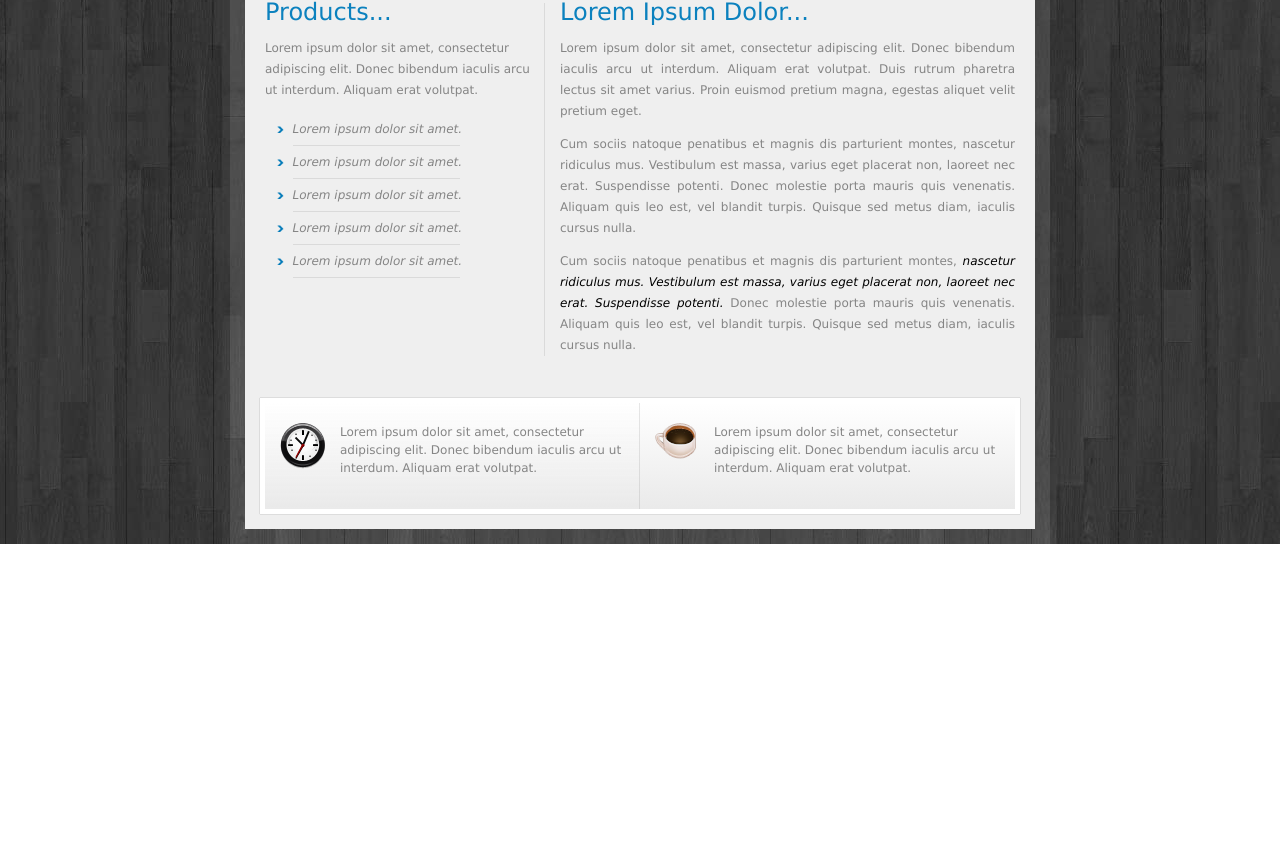
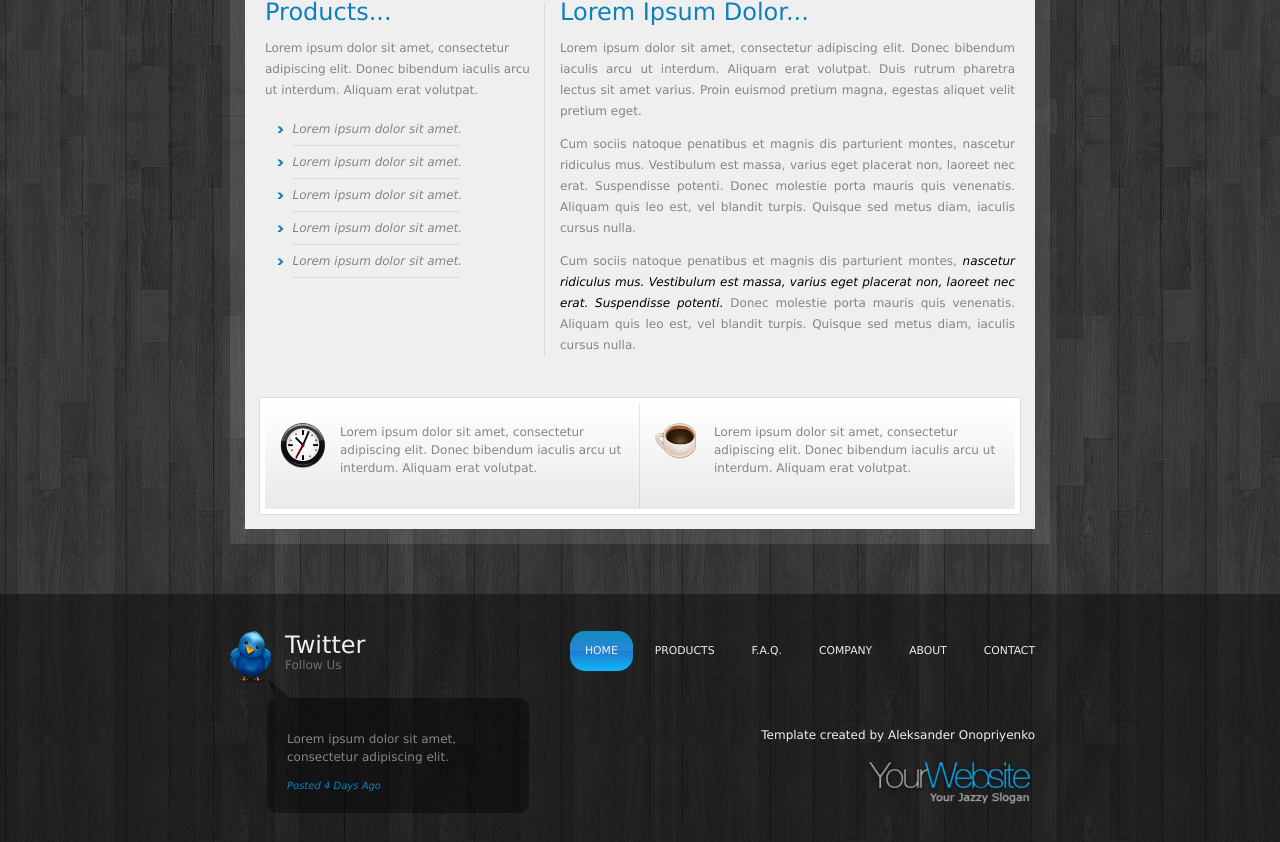
Before and after one commit to aleksandr-onopriyenko/simple-template, a website: page index.html in a window 1280 px wide. Shown: the part 374-1216 px from the top of the page. Before the commit the page ends 918 px from the top, so only its background shows below. Drawn offline with Linux system fonts and the light colour scheme.

Commit message:
finish footer

```diff
--- a/assets/scss/_carousel.scss
+++ b/assets/scss/_carousel.scss
@@ -96,9 +96,8 @@
 
     color: #ffffff;
 
+    @include block-with-text;
     font-size: 2rem;
-
-    @include block-with-text;
   }
 
   &__item-description-text {
@@ -109,8 +108,6 @@
 .active {
   opacity: 1;
 }
-
-
 
 .prev {
   left: 0;
--- a/assets/scss/_common.scss
+++ b/assets/scss/_common.scss
@@ -40,7 +40,6 @@ body {
   flex-direction: column;
 
   max-width: $lg;
-  min-height: 100vh;
   margin: 0 auto;
   padding: 0 $gap;
 }
--- a/assets/scss/_footer.scss
+++ b/assets/scss/_footer.scss
@@ -0,0 +1,104 @@
+@use "pressets" as *;
+
+.footer {
+  min-height: 248px;
+  background-color: rgba(#000, 0.4);
+  padding-top: 37px;
+  padding-bottom: 30px;
+
+  &__wraper {
+    position: relative;
+
+    display: flex;
+    flex-direction: column;
+    align-items: flex-end;
+    gap: 55px;
+
+    @include sm {
+      height: 100%;
+    }
+  }
+
+  &__social {
+    position: absolute;
+    top: 0;
+    left: 15px;
+
+    display: flex;
+    gap: 9px;
+  }
+
+  &__social-img {
+    position: relative;
+  }
+
+  &__social-message {
+    width: 262px;
+    padding: 32px 20px 18px 20px;
+    position: absolute;
+    top: 67px;
+    left: 52px;
+    background: rgba(0, 0, 0, 0.4);
+    border-radius: 10px;
+
+    @include sm {
+      width: calc(100% - 80px);
+    }
+
+    p {
+      margin-bottom: 10px;
+    }
+
+    span {
+      font-style: italic;
+      color: $accent-color;
+      font-size: 10px;
+    }
+
+    &:before {
+      content: "";
+      display: block;
+      width: 25px;
+      height: 20px;
+
+      background-image: url(../img/twitter-speech-bubble.png);
+      position: absolute;
+      top: -19px;
+      left: 0;
+    }
+  }
+
+  &__social-title {
+    padding: 5px;
+    color: $light-color;
+    position: relative;
+    &::before {
+      content: "Follow Us";
+      font-size: 12px;
+      color: rgba($base-color, 0.8);
+
+      position: absolute;
+      bottom: 15px;
+    }
+  }
+
+  &__menu {
+    font-size: 0.9rem;
+    line-height: 1.5;
+
+    @include sm {
+      display: none;
+    }
+  }
+
+  &__copy {
+    padding: 0 15px;
+    display: flex;
+    flex-direction: column;
+    align-items: flex-end;
+    gap: 13px;
+    span {
+      color: $light-color;
+    }
+  }
+}
--- a/assets/scss/_header.scss
+++ b/assets/scss/_header.scss
@@ -76,12 +76,14 @@
     }
   }
   &__menu {
+    margin-top: -2px;
     @include sm {
       display: none;
       &--active {
         position: absolute;
         bottom: 38px;
         left: -15px;
+        z-index: 10;
 
         display: flex;
         align-items: stretch;
@@ -92,7 +94,7 @@
         transform: translateY(100%);
         text-align: center;
 
-        background-color: rgba(#000000, 0.4);
+        background-color: rgba(#000000, 0.8);
 
         gap: 0;
 
--- a/assets/scss/_main.scss
+++ b/assets/scss/_main.scss
@@ -2,6 +2,7 @@
 
 .main {
   width: 100%;
+  margin-bottom: 50px;
 
   border: $gap solid rgba($light-color, 0.1);
 
--- a/assets/scss/_menu.scss
+++ b/assets/scss/_menu.scss
@@ -8,6 +8,7 @@
   gap: 7px;
 
   &__link {
+    display: block;
     padding: 12px 15px;
 
     transition: background-color 0.5s;
@@ -18,11 +19,11 @@
     &--active,
     &:focus {
       background: linear-gradient(
-      to bottom,
-      #0f8bbe 0%,
-      #2989d8 50%,
-      #207cca 51%,
-      #0eb7fe 100%
+        to bottom,
+        #0f8bbe 0%,
+        #2989d8 50%,
+        #207cca 51%,
+        #0eb7fe 100%
       );
     }
 
--- a/index.html
+++ b/index.html
@@ -34,7 +34,7 @@
       </nav>
     </header>
 
-    <main class="main">
+    <div class="main">
       <div class="main__wrapper">
         <div class="carousel">
           <div class="carousel-slide">
@@ -87,25 +87,9 @@
           </div>
 
         </div>
-        <section class="main-content">
-          <div class="main-content__left">
-            <h2 class="title">Products...</h2>
-            <div class="main-content__left-content">
-              <p>
-                Lorem ipsum dolor sit amet, consectetur adipiscing elit. Donec bibendum iaculis arcu ut interdum.
-                Aliquam erat volutpat.
-              </p>
+        <div class="main-content">
 
-              <ul>
-                <li>Lorem ipsum dolor sit amet.</li>
-                <li>Lorem ipsum dolor sit amet.</li>
-                <li>Lorem ipsum dolor sit amet.</li>
-                <li>Lorem ipsum dolor sit amet.</li>
-                <li>Lorem ipsum dolor sit amet.</li>
-              </ul>
-            </div>
-          </div>
-          <div class="main-content__right">
+          <main class="main-content__right">
             <h2 class="title">Lorem Ipsum Dolor...</h2>
             <p>
               Lorem ipsum dolor sit amet, consectetur adipiscing elit. Donec bibendum iaculis arcu ut interdum. Aliquam
@@ -125,8 +109,28 @@
               venenatis. Aliquam quis leo est, vel blandit turpis. Quisque sed metus diam, iaculis cursus nulla.
             </p>
 
-          </div>
-        </section>
+          </main>
+
+          <aside class="main-content__left">
+            <h2 class="title">Products...</h2>
+            <div class="main-content__left-content">
+              <p>
+                Lorem ipsum dolor sit amet, consectetur adipiscing elit. Donec bibendum iaculis arcu ut interdum.
+                Aliquam erat volutpat.
+              </p>
+
+              <ul>
+                <li>Lorem ipsum dolor sit amet.</li>
+                <li>Lorem ipsum dolor sit amet.</li>
+                <li>Lorem ipsum dolor sit amet.</li>
+                <li>Lorem ipsum dolor sit amet.</li>
+                <li>Lorem ipsum dolor sit amet.</li>
+              </ul>
+            </div>
+          </aside>
+
+        </div>
+
         <div class="main__bottom-sidebar bottom-sidebar">
           <div class="bottom-sidebar__item">
             <div class="botom-sidebar__image">
@@ -148,13 +152,41 @@
           </div>
         </div>
       </div>
-    </main>
-
-    <footer class="footer"></footer>
+    </div>
   </div>
 
-
-
+  <footer class="footer">
+    <div class="wrapper footer__wraper">
+      <div class="footer__social-message">
+        <p>
+          Lorem ipsum dolor sit amet, consectetur adipiscing elit.
+        </p>
+        <span>Posted 4 Days Ago</span>
+      </div>
+      <div class="footer__social">
+        <div class="footer__social-img">
+          <img src="assets/img/twitter-icon.png" alt="twitter-icon">
+        </div>
+        <h2 class="footer__social-title title">Twitter</h2>
+      </div>
+      <nav class="footer__menu menu">
+        <a href="#" class="menu__link menu__link--active">HOME</a>
+        <a href="#" class="menu__link">PRODUCTS</a>
+        <a href="#" class="menu__link">F.A.Q.</a>
+        <a href="#" class="menu__link">COMPANY</a>
+        <a href="#" class="menu__link">ABOUT</a>
+        <a href="#" class="menu__link">CONTACT</a>
+      </nav>
+      <div class="footer__copy">
+        <span>Template created by Aleksander Onopriyenko</span>
+        <div class="header__logo">
+          <a href="#" class="header__logo-link">
+            <img src="assets/img/logo.png" alt="logo image">
+          </a>
+        </div>
+      </div>
+    </div>
+  </footer>
 
   <script src="libs/jquery/dist/jquery.js"></script>
   <script src="assets/js/main.js"></script>
```
Also changed, not shown: assets/css/style.css.
